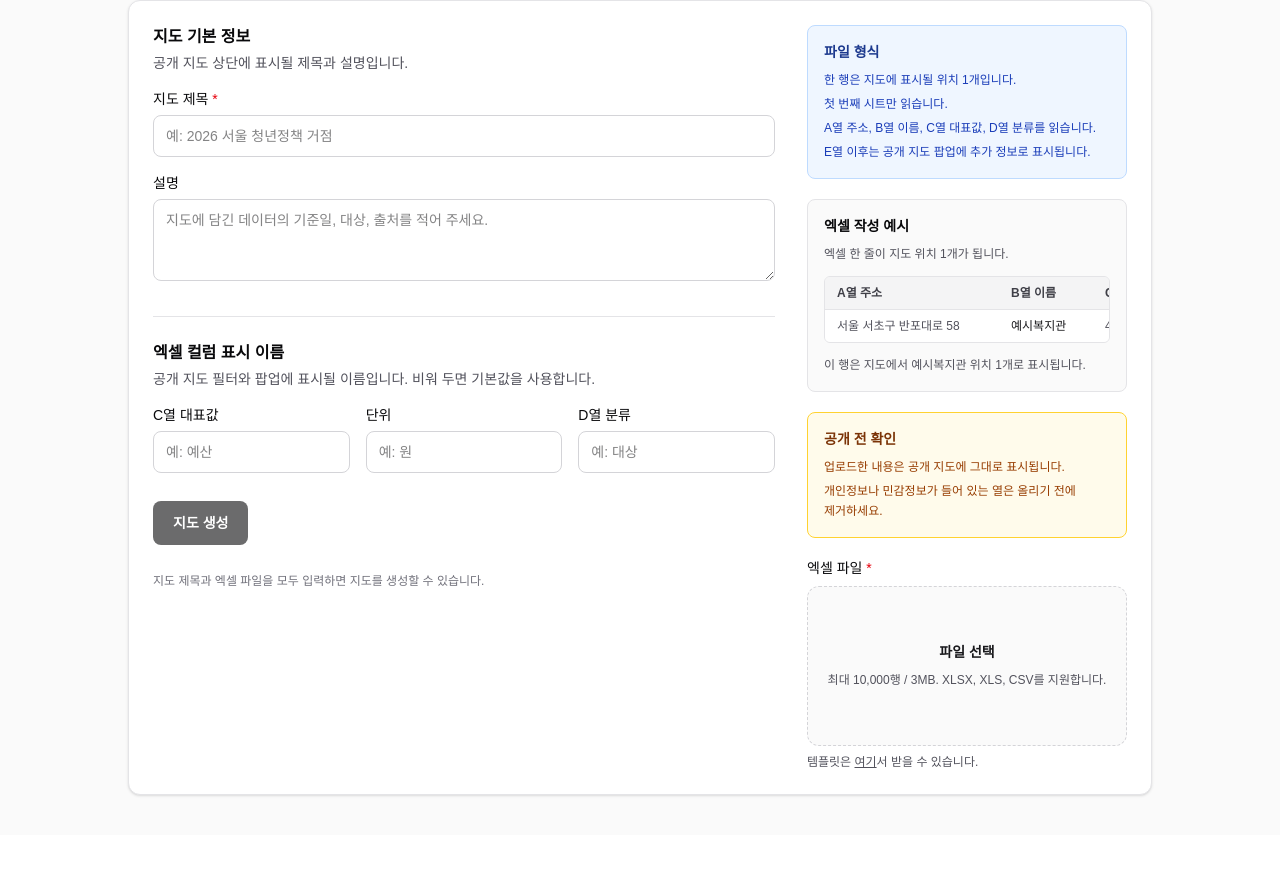
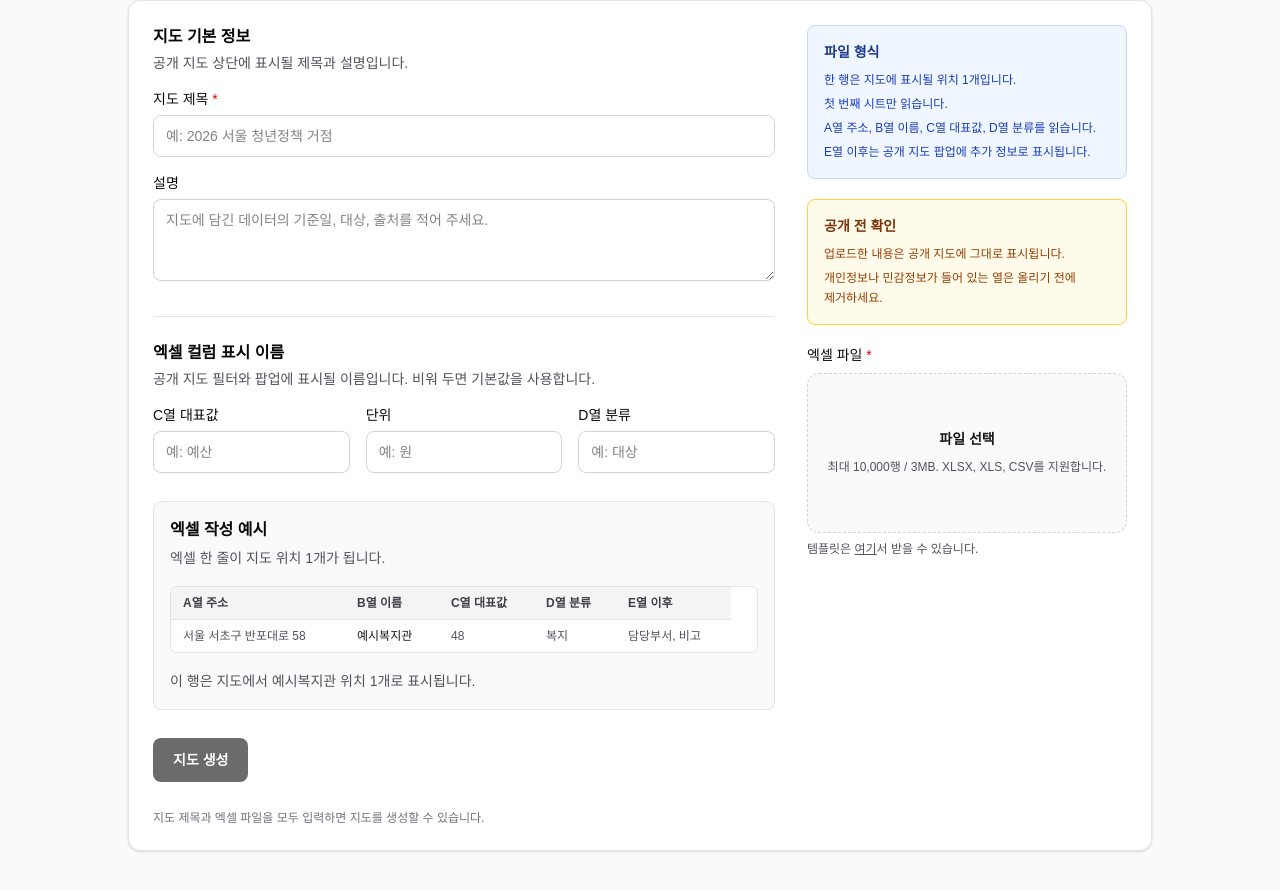
Before and after one commit to hosungseo/gonpunclaw-policymap, a Next.js app: page /upload in a window 1280 px wide. Shown: the part 338-1228 px from the top of the page. Before the commit the page ends 1173 px from the top, so only its background shows below. Built offline with nearby package versions, Linux system fonts and the light colour scheme.

Commit message:
fix: widen spreadsheet example

```diff
--- a/src/app/upload/UploadForm.tsx
+++ b/src/app/upload/UploadForm.tsx
@@ -432,6 +432,43 @@ export function UploadForm() {
             </div>
           </section>
 
+          <section
+            data-testid="excel-example-card"
+            className="space-y-4 rounded-lg border border-zinc-200 bg-zinc-50 p-4 dark:border-zinc-800 dark:bg-zinc-950"
+          >
+            <div>
+              <h2 className="text-base font-semibold">엑셀 작성 예시</h2>
+              <p className="mt-1 text-sm leading-6 text-zinc-600 dark:text-zinc-400">
+                엑셀 한 줄이 지도 위치 1개가 됩니다.
+              </p>
+            </div>
+            <div className="overflow-x-auto rounded-md border border-zinc-200 bg-white dark:border-zinc-800 dark:bg-zinc-900">
+              <table className="min-w-[560px] text-left text-xs">
+                <thead className="bg-zinc-100 text-zinc-700 dark:bg-zinc-800 dark:text-zinc-200">
+                  <tr>
+                    <th className="px-3 py-2 font-semibold">A열 주소</th>
+                    <th className="px-3 py-2 font-semibold">B열 이름</th>
+                    <th className="px-3 py-2 font-semibold">C열 대표값</th>
+                    <th className="px-3 py-2 font-semibold">D열 분류</th>
+                    <th className="px-3 py-2 font-semibold">E열 이후</th>
+                  </tr>
+                </thead>
+                <tbody>
+                  <tr className="border-t border-zinc-200 dark:border-zinc-800">
+                    <td className="px-3 py-2 text-zinc-600 dark:text-zinc-300">서울 서초구 반포대로 58</td>
+                    <td className="px-3 py-2 font-medium text-zinc-900 dark:text-zinc-100">예시복지관</td>
+                    <td className="px-3 py-2 text-zinc-600 dark:text-zinc-300">48</td>
+                    <td className="px-3 py-2 text-zinc-600 dark:text-zinc-300">복지</td>
+                    <td className="px-3 py-2 text-zinc-600 dark:text-zinc-300">담당부서, 비고</td>
+                  </tr>
+                </tbody>
+              </table>
+            </div>
+            <p className="text-sm leading-6 text-zinc-600 dark:text-zinc-400">
+              이 행은 지도에서 예시복지관 위치 1개로 표시됩니다.
+            </p>
+          </section>
+
           {status.kind === "error" && (
             <p className="rounded-lg border border-red-300 bg-red-50 px-3 py-2 text-sm text-red-800 dark:border-red-900 dark:bg-red-950 dark:text-red-200">
               {status.message}
@@ -461,38 +498,6 @@ export function UploadForm() {
               <p>A열 주소, B열 이름, C열 대표값, D열 분류를 읽습니다.</p>
               <p>E열 이후는 공개 지도 팝업에 추가 정보로 표시됩니다.</p>
             </div>
-          </div>
-
-          <div className="rounded-lg border border-zinc-200 bg-zinc-50 p-4 dark:border-zinc-800 dark:bg-zinc-950">
-            <h2 className="text-sm font-semibold">엑셀 작성 예시</h2>
-            <p className="mt-2 text-xs leading-5 text-zinc-600 dark:text-zinc-400">
-              엑셀 한 줄이 지도 위치 1개가 됩니다.
-            </p>
-            <div className="mt-3 overflow-x-auto rounded-md border border-zinc-200 bg-white dark:border-zinc-800 dark:bg-zinc-900">
-              <table className="min-w-[560px] text-left text-xs">
-                <thead className="bg-zinc-100 text-zinc-700 dark:bg-zinc-800 dark:text-zinc-200">
-                  <tr>
-                    <th className="px-3 py-2 font-semibold">A열 주소</th>
-                    <th className="px-3 py-2 font-semibold">B열 이름</th>
-                    <th className="px-3 py-2 font-semibold">C열 대표값</th>
-                    <th className="px-3 py-2 font-semibold">D열 분류</th>
-                    <th className="px-3 py-2 font-semibold">E열 이후</th>
-                  </tr>
-                </thead>
-                <tbody>
-                  <tr className="border-t border-zinc-200 dark:border-zinc-800">
-                    <td className="px-3 py-2 text-zinc-600 dark:text-zinc-300">서울 서초구 반포대로 58</td>
-                    <td className="px-3 py-2 font-medium text-zinc-900 dark:text-zinc-100">예시복지관</td>
-                    <td className="px-3 py-2 text-zinc-600 dark:text-zinc-300">48</td>
-                    <td className="px-3 py-2 text-zinc-600 dark:text-zinc-300">복지</td>
-                    <td className="px-3 py-2 text-zinc-600 dark:text-zinc-300">담당부서, 비고</td>
-                  </tr>
-                </tbody>
-              </table>
-            </div>
-            <p className="mt-3 text-xs leading-5 text-zinc-600 dark:text-zinc-400">
-              이 행은 지도에서 예시복지관 위치 1개로 표시됩니다.
-            </p>
           </div>
 
           <div className="rounded-lg border border-amber-300 bg-amber-50 p-4 dark:border-amber-900 dark:bg-amber-950">
```
Also changed, not shown: 1 other file (tests, documents, lock files or other folders).
